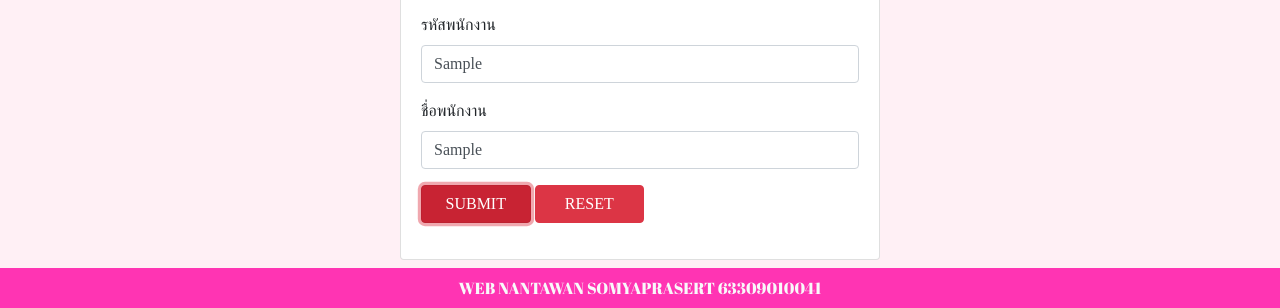
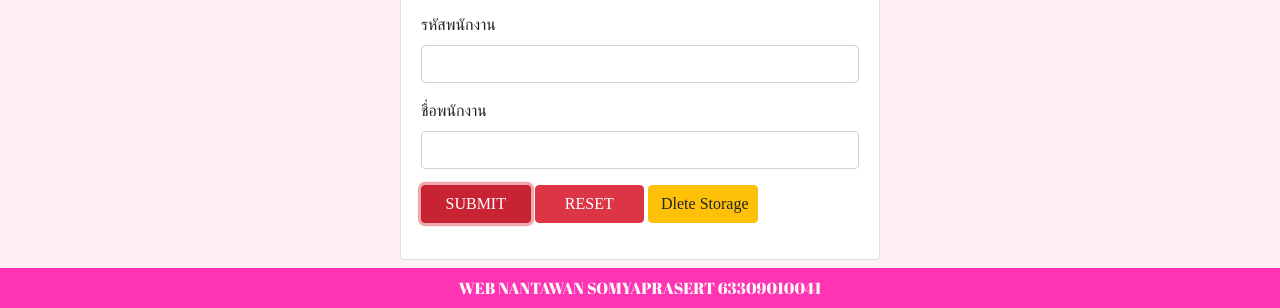
Before and after one commit to nantawan041/nantawan041.github.io, a plain HTML site: page 24-set-local-storage.html in a window 1280 px wide. Both pictures are taken after typing "Sample", "Sample" into the empty fields and a click on the input "SUBMIT". Shown: the part 779-1087 px from the top of the page. Drawn offline with nearby package versions, Linux system fonts and the light colour scheme; a web font is replaced by a local one.

Commit message:
Update 24-set-local-storage.html

```diff
--- a/24-set-local-storage.html
+++ b/24-set-local-storage.html
@@ -122,6 +122,8 @@
                        </div>
                        <input class="btn btn-danger w-25" type="submit" value="SUBMIT" onclick="setdata()">
                        <input class="btn btn-danger w-25" type="reset" value="RESET" onclick="resetdata()">
+                       <input class="btn btn-warning w-25" type="button" value="Dlete Storage" onclick="deletestorage()">
+
                     </p>
 
                 </div>
@@ -152,28 +154,35 @@
         //let local_empid = []
         //let local_empname = []
         function setdata(){
-            local_employee = localStorage.getItem('employee')
             employee = eval(local_employee)
             empid = document.getElementById('empid').value
             empname = document.getElementById('empname').value
-            console.log(empid + '' + empname) //ใช้ที่ปุ่มsubmit
-            employee.push({"empid" :empid, "empname" :empname})
-            console.log(employee)
-            //employee = JSON.stringify({"empid" :empid, "empname" :empname})
+            if(empid != '' && empname != ''){
+            if (employee == null) {
+                employee =[{"empid" : empid, "empname" : empname}]
+            }else{
+                employee.push({"empid" :empid, "empname" :empname})
+            }
             localStorage.setItem('employee',JSON.stringify(employee))
-            //local_empid.push(empid)
-           // local_empname.push(empname)
-            //console.log(local_empid)
-            //localStorage.setItem('empid',local_empid)
-            //localStorage.setItem('empname',local_empname)
+            local_employee = localStorage.getItem('employee')
             document.getElementById('empid').value = ''
             document.getElementById('empname').value =''
+            alert('บันทึกข้อมูลแล้วค่ะ ขอบคุณ')
+        }else{
+            alert('ป้อนข้อมูลดิ้')
         }
-
+    }
         function resetdata(){
             document.getElementById('empid').value = ''
             document.getElementById('empname').value =''
         }
+        function deletestorage(){
+          if(confirm('จะลบจริงๆดิ่!!')){
+            localStorage.removeItem('employee')
+            employee = []
+            local_employee = null
+        }}
+
     </script>
 </body>
       <!--https://jsonformatter.curiousconcept.com/-->
```
